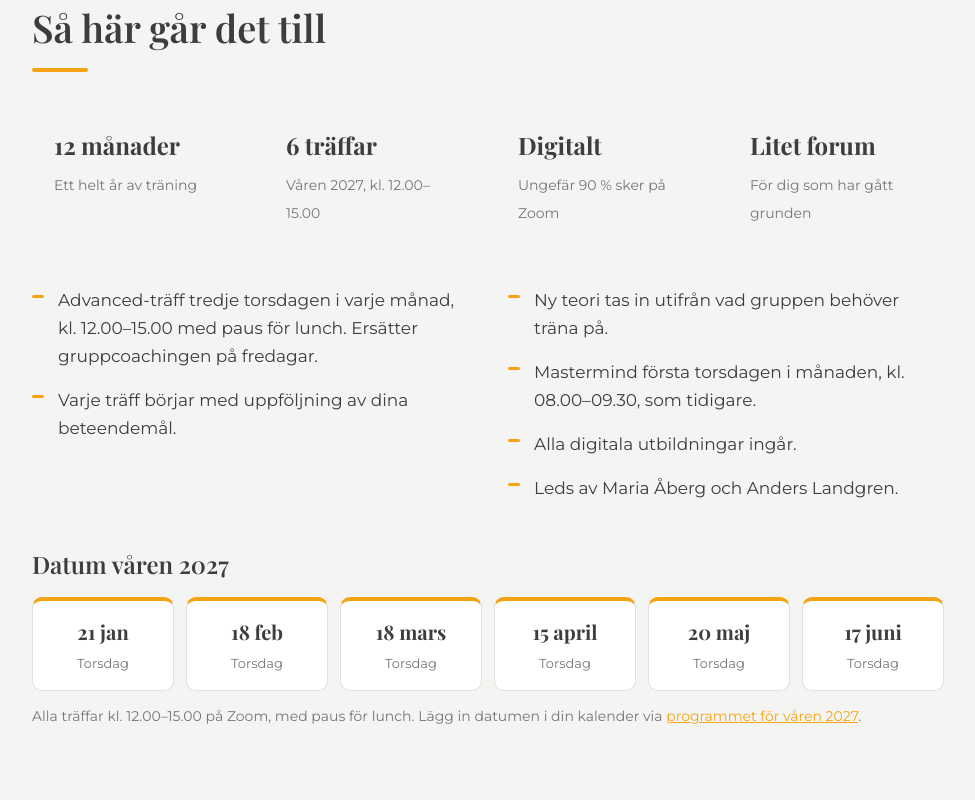
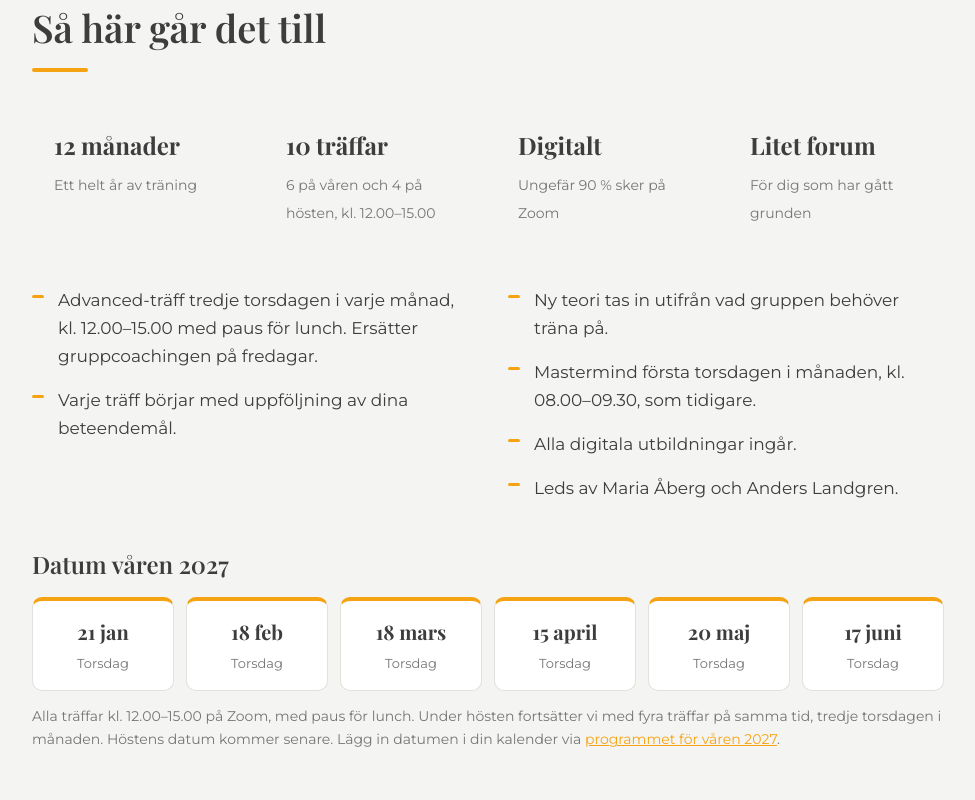
Before and after one commit to mariaabergco-design/salongsledarskap, a plain HTML site: page mastermind/advanced/index.html in a window 1280 px wide. Shown: the part 3420-4220 px from the top of the page, without its empty margins (152-1127 px from the left). Drawn offline with nearby package versions, Linux system fonts and the light colour scheme.

Commit message:
Mastermind Advanced: tio träffar under 2027, sex på våren och fyra på hösten
Co-Authored-By: Claude Opus 5.5 <noreply@anthropic.com>
Claude-Session: https://claude.ai/code/session_01C2fPT84toAFQUs4akHdS8U

```diff
--- a/mastermind/advanced/index.html
+++ b/mastermind/advanced/index.html
@@ -201,7 +201,7 @@
 
     <div class="facts">
       <div class="fact"><b>12 månader</b><span>Ett helt år av träning</span></div>
-      <div class="fact"><b>6 träffar</b><span>Våren 2027, kl. 12.00–15.00</span></div>
+      <div class="fact"><b>10 träffar</b><span>6 på våren och 4 på hösten, kl. 12.00–15.00</span></div>
       <div class="fact"><b>Digitalt</b><span>Ungefär 90 % sker på Zoom</span></div>
       <div class="fact"><b>Litet forum</b><span>För dig som har gått grunden</span></div>
     </div>
@@ -223,7 +223,7 @@
       <div><b>20 maj</b><span>Torsdag</span></div>
       <div><b>17 juni</b><span>Torsdag</span></div>
     </div>
-    <p style="margin-top:14px;color:var(--muted);font-size:14px">Alla träffar kl. 12.00–15.00 på Zoom, med paus för lunch. Lägg in datumen i din kalender via <a href="/#advanced" style="color:var(--orange)">programmet för våren 2027</a>.</p>
+    <p style="margin-top:14px;color:var(--muted);font-size:14px">Alla träffar kl. 12.00–15.00 på Zoom, med paus för lunch. Under hösten fortsätter vi med fyra träffar på samma tid, tredje torsdagen i månaden. Höstens datum kommer senare. Lägg in datumen i din kalender via <a href="/#advanced" style="color:var(--orange)">programmet för våren 2027</a>.</p>
   </div>
 </section>
 
```
Also changed, not shown: mastermind/index.html (+1 -1 lines).
